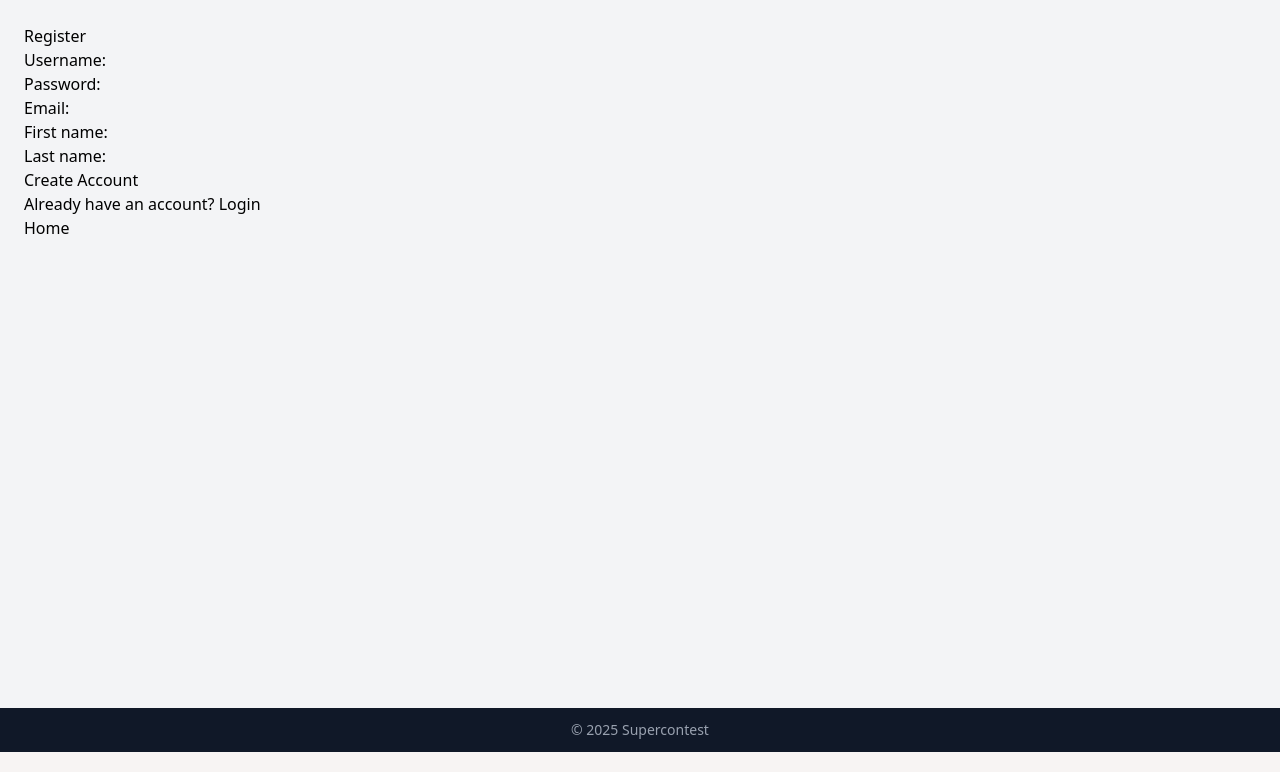
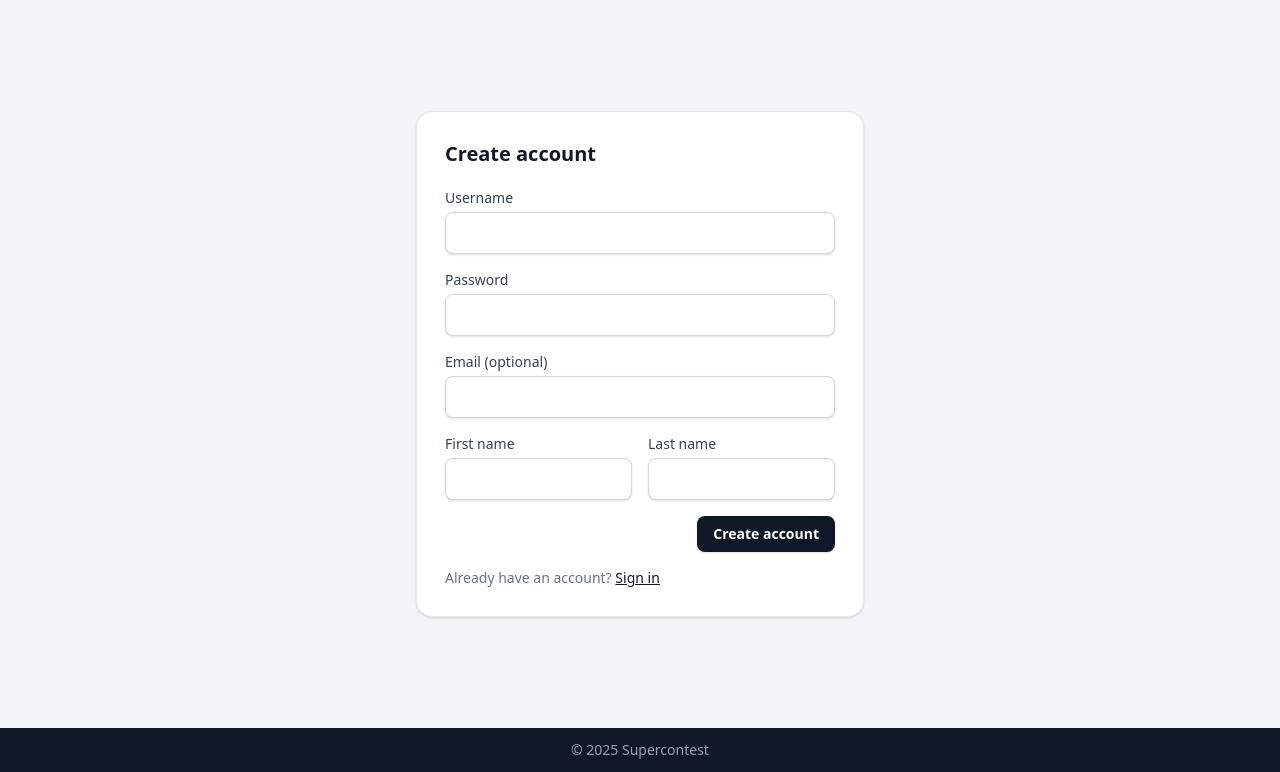
Before and after one commit to crops004/supercontest, a Flask app: page /auth/register in a window 1280 px wide. Shown: the part 48-820 px from the top of the page. Run offline with Flask 3, Linux system fonts and the light colour scheme; style sheets or scripts are compiled from the project's sources.

Commit message:
Refactor authentication templates: enhance login and registration forms with improved layout and additional fields; remove deprecated home template.

```diff
--- a/app/templates/auth_register.html
+++ b/app/templates/auth_register.html
@@ -1,32 +1,55 @@
 {% extends "base.html" %}
-
-
+{% block title %}Register{% endblock %}
 {% block content %}
 
-<!DOCTYPE html>
-<html>
-<head><title>Register</title></head>
-<body>
-  <h1>Register</h1>
+<div class="min-h-[calc(100vh-120px)] flex items-center justify-center px-4">
+  <section class="w-full max-w-md rounded-2xl border border-gray-200 bg-white p-6 shadow md:p-7 dark:bg-neutral-900 dark:border-neutral-800">
+    <h1 class="text-xl font-semibold text-gray-900 dark:text-white">Create account</h1>
 
-  {% with messages = get_flashed_messages(category_filter=['auth', 'auth_error', 'auth_success']) %}
-    {% if messages %}
-      <ul>{% for m in messages %}<li>{{ m }}</li>{% endfor %}</ul>
-    {% endif %}
-  {% endwith %}
+    <form method="POST" class="mt-5 space-y-4" novalidate>
+      <div>
+        <label for="username" class="block text-sm font-medium text-gray-700 dark:text-gray-300">Username</label>
+        <input id="username" name="username" type="text" autocomplete="username" required
+               class="mt-1 block w-full rounded-lg border border-gray-300 bg-white px-3 py-2 text-gray-900 shadow-sm focus:border-gray-900 focus:ring-1 focus:ring-gray-900 dark:bg-neutral-800 dark:text-white dark:border-neutral-700" />
+      </div>
 
-  <form method="POST">
-    <div>Username: <input name="username" required></div>
-    <div>Password: <input name="password" type="password" required></div>
-    <div>Email: <input name="email" type="email"></div>
-    <div>First name: <input name="first_name" required></div>
-    <div>Last name: <input name="last_name" required></div>
-    <div><button type="submit">Create Account</button></div>
-  </form>
+      <div>
+        <label for="password" class="block text-sm font-medium text-gray-700 dark:text-gray-300">Password</label>
+        <input id="password" name="password" type="password" autocomplete="new-password" required
+               class="mt-1 block w-full rounded-lg border border-gray-300 bg-white px-3 py-2 text-gray-900 shadow-sm focus:border-gray-900 focus:ring-1 focus:ring-gray-900 dark:bg-neutral-800 dark:text-white dark:border-neutral-700" />
+      </div>
 
-  <p>Already have an account? <a href="{{ url_for('auth.login') }}">Login</a></p>
-  <p><a href="{{ url_for('standings.standings') }}">Home</a></p>
-</body>
-</html>
+      <div>
+        <label for="email" class="block text-sm font-medium text-gray-700 dark:text-gray-300">Email (optional)</label>
+        <input id="email" name="email" type="email" autocomplete="email"
+               class="mt-1 block w-full rounded-lg border border-gray-300 bg-white px-3 py-2 text-gray-900 shadow-sm focus:border-gray-900 focus:ring-1 focus:ring-gray-900 dark:bg-neutral-800 dark:text-white dark:border-neutral-700" />
+      </div>
 
+      <div class="grid grid-cols-1 gap-4 sm:grid-cols-2">
+        <div>
+          <label for="first_name" class="block text-sm font-medium text-gray-700 dark:text-gray-300">First name</label>
+          <input id="first_name" name="first_name" type="text" required
+                 class="mt-1 block w-full rounded-lg border border-gray-300 bg-white px-3 py-2 text-gray-900 shadow-sm focus:border-gray-900 focus:ring-1 focus:ring-gray-900 dark:bg-neutral-800 dark:text-white dark:border-neutral-700" />
+        </div>
+        <div>
+          <label for="last_name" class="block text-sm font-medium text-gray-700 dark:text-gray-300">Last name</label>
+          <input id="last_name" name="last_name" type="text" required
+                 class="mt-1 block w-full rounded-lg border border-gray-300 bg-white px-3 py-2 text-gray-900 shadow-sm focus:border-gray-900 focus:ring-1 focus:ring-gray-900 dark:bg-neutral-800 dark:text-white dark:border-neutral-700" />
+        </div>
+      </div>
+
+      <div class="flex justify-end">
+        <button type="submit"
+                class="inline-flex items-center rounded-lg bg-gray-900 px-4 py-2 text-sm font-semibold text-white shadow hover:bg-gray-800 focus:outline-none focus:ring-2 focus:ring-gray-900">
+          Create account
+        </button>
+      </div>
+    </form>
+
+    <p class="mt-4 text-sm text-gray-500 dark:text-gray-400">
+      Already have an account?
+      <a class="underline text-gray-900 dark:text-white" href="{{ url_for('auth.login') }}">Sign in</a>
+    </p>
+  </section>
+</div>
 {% endblock %}
--- a/app/templates/base.html
+++ b/app/templates/base.html
@@ -11,15 +11,6 @@
     {% block head %}{% endblock %}
 </head>
 <body class="bg-gray-100 min-h-screen flex flex-col">
-    {% with msgs = get_flashed_messages(with_categories=True) %}
-        {% if msgs %}
-            <ul class="flashes">
-                {% for category, m in msgs %}
-                    <li class="flash {{ category }}">{{ m }}</li>
-                {% endfor %}
-            </ul>
-        {% endif %}
-    {% endwith %}
     <!-- Navbar -->
     <nav class="bg-gray-900 text-white px-6 py-3 flex justify-between items-center">
         <div>
@@ -52,6 +43,50 @@
         © {{ now().year }} Supercontest
     </footer>
 
-    {% block scripts %}{% endblock %}
+    {% block scripts %}
+    <!-- Toast stack -->
+    <div id="toast-wrap" class="fixed top-4 right-4 z-50 space-y-2"></div>
+
+    <script>
+    // Tailwind toasts
+    window.renderToasts = (flashes) => {
+        if (!flashes || !flashes.length) return;
+        const wrap = document.getElementById("toast-wrap");
+        flashes.forEach(([cat, msg]) => {
+        const el = document.createElement("div");
+        const color =
+            cat === "success" ? "bg-green-600" :
+            cat === "warning" ? "bg-yellow-600" :
+            cat === "error"   ? "bg-red-600" :
+                                "bg-gray-900";
+        el.className = `flex items-start gap-2 px-4 py-2 rounded-lg text-white text-sm shadow-lg ${color} transition-opacity duration-200`;
+        el.innerHTML = `
+            <span class="leading-5">${msg}</span>
+            <button class="ml-2 text-lg leading-none opacity-80 hover:opacity-100" aria-label="Close">&times;</button>
+        `;
+        wrap.appendChild(el);
+        const close = () => { el.style.opacity = 0; setTimeout(() => el.remove(), 200); };
+        el.querySelector("button").addEventListener("click", close);
+        setTimeout(close, 4200);
+        });
+    };
+    </script>
+
+    <!-- global flashes -->
+    {# Server -> JSON (not JS) #}
+    {% set flashes = get_flashed_messages(with_categories=True) %}
+    <script id="flashes-data" type="application/json">
+    {{ flashes | tojson }}
+    </script>
+
+    {# JS reads JSON and shows toasts #}
+    <script>
+    (function () {
+        const raw = document.getElementById('flashes-data')?.textContent || '[]';
+        const flashes = JSON.parse(raw);
+        window.renderToasts(flashes);
+    })();
+    </script>
+    {% endblock %}
 </body>
 </html>
--- a/app/templates/weekly_lines.html
+++ b/app/templates/weekly_lines.html
@@ -35,7 +35,6 @@
   <h1>Weekly Lines</h1>
 
   <div class="controls">
-    <a href="{{ url_for('standings.standings') }}" class="btn">← Home</a>
     <button id="prev" class="btn" type="button">‹ Prev</button>
     <label for="week">Week:</label>
     <select id="week" name="week">
```
Also changed, not shown: app/templates/auth_login.html (+35 -16 lines), app/templates/home.html (deleted, +0 -33 lines).
